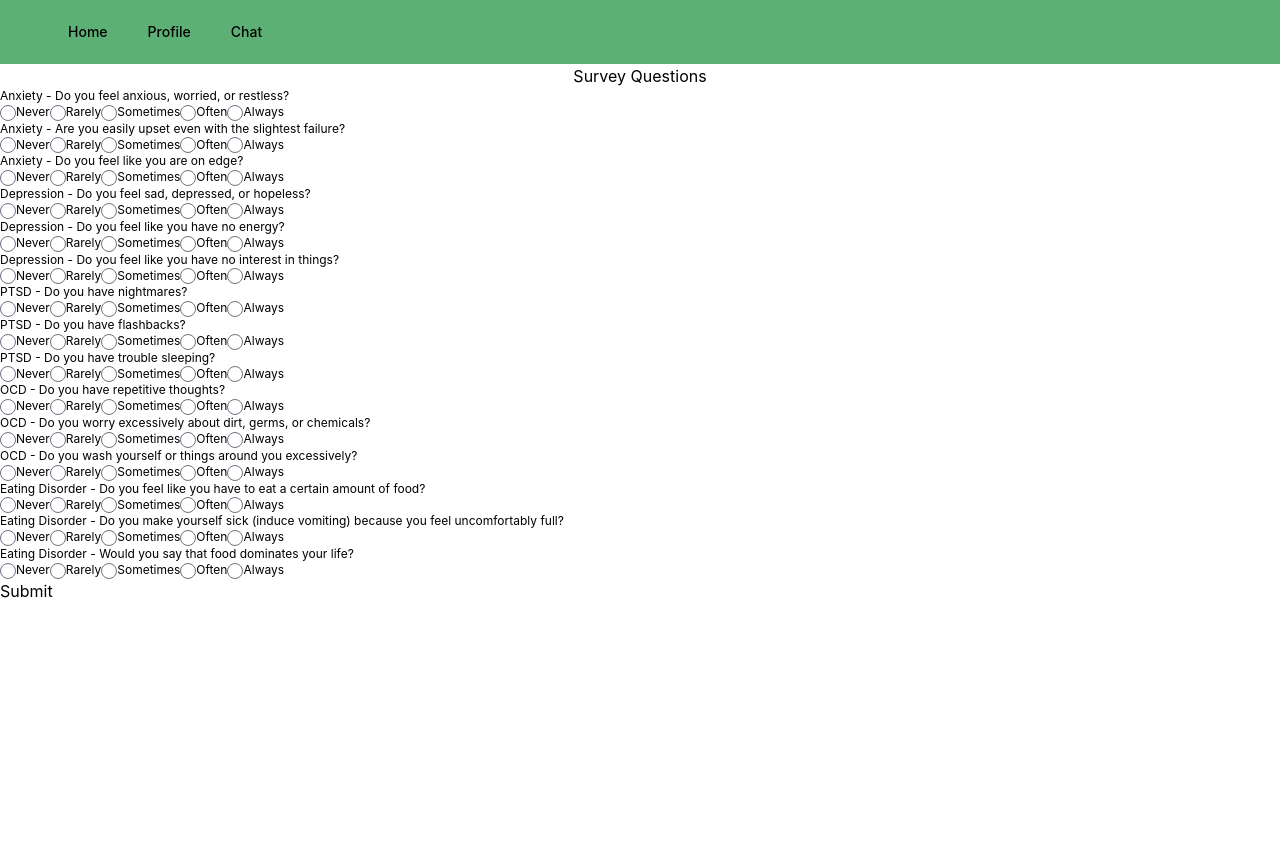
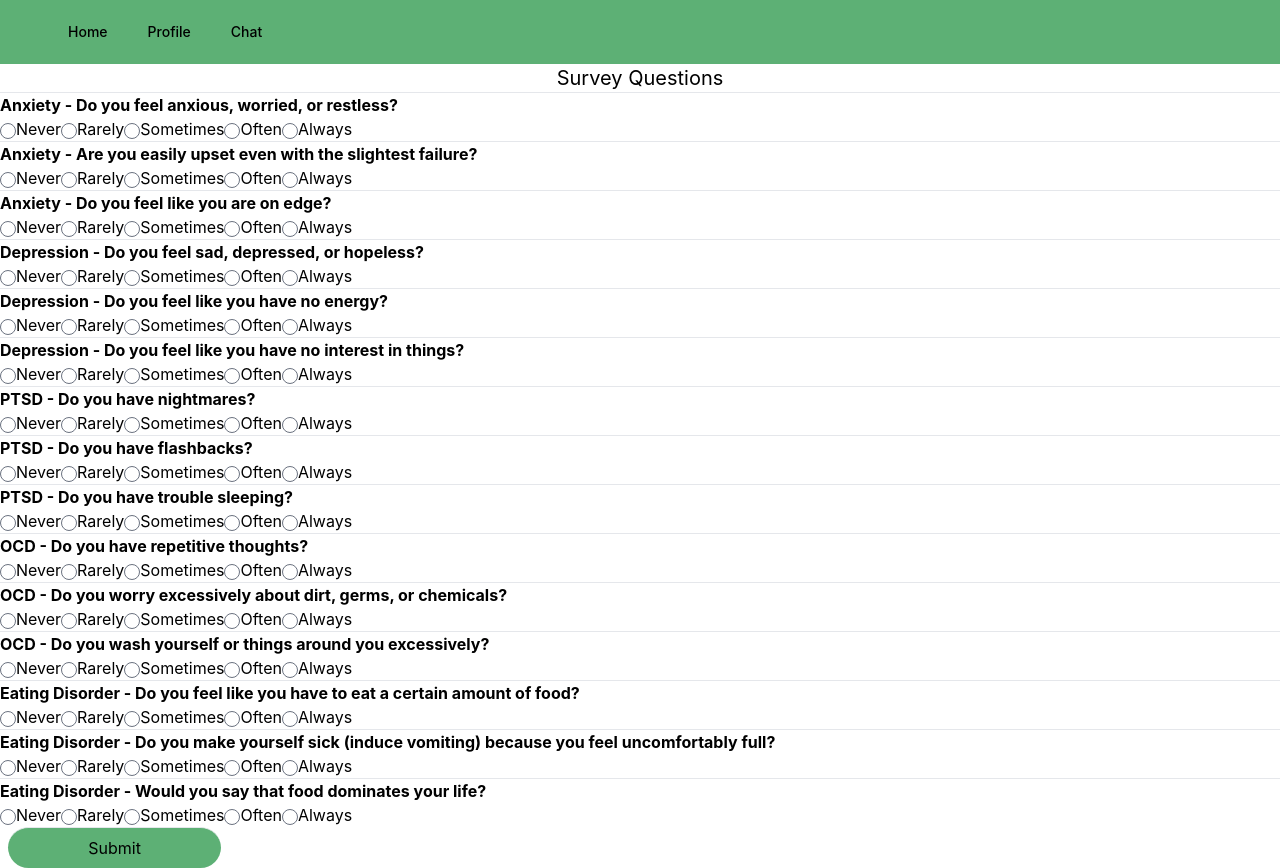
Before and after one commit to NotFastJustFurious/frontend, a React (Create React App) app: page /mainsurvey in a window 1280 px wide. Before the commit the page ends 800 px from the top, so only its background shows below. Built offline with nearby package versions, Linux system fonts and the light colour scheme.

Commit message:
edit mainsurvey.

```diff
--- a/src/component/TestSurvey.js
+++ b/src/component/TestSurvey.js
@@ -9,7 +9,7 @@ export default function Test(props) {
             question: "You cannot stop or control your worries?"
         },
     ]
-    return <div className="flex flex-col mt-4">
+    return <div className="flex flex-col mt-4 divide-y divide-furious-green">
         {
             messages.map((message) => {
                 return <div>
--- a/src/page/mainsurvey/Surveys.js
+++ b/src/page/mainsurvey/Surveys.js
@@ -56,15 +56,15 @@ export default function Survey() {
     return (
         <>
             <NavigationBar hideLoginButton></NavigationBar>
-            <div className="flex flex-col justify-center">
-                <div className="items-center text-center">
+            <div className="flex flex-col justify-center divide-y divide-gray">
+                <div className="items-center text-center text-xl">
                     Survey Questions
                 </div>
-                <form>
-                    <div className="text-xs w-full flex flex-row justify-between">
+                <form className="flex flex-col divide-y divide-gray">
+                    <div className="flex flex-col w-full justify-between">
+                        <div className="text-m font-bold w-full justify-between">
                             Anxiety - Do you feel anxious, worried, or restless?
                         </div>
-                    <div className="text-xs w-full flex flex-row justify-between">
                         <div>
                             <input
                                 type="radio"
@@ -95,10 +95,10 @@ export default function Survey() {
                         </div>
                     </div>
 
-                    <div className="text-xs w-full flex flex-row justify-between">
+                    <div className="flex flex-col text-m w-full justify-between">
+                        <div className="text-m font-bold w-full justify-between">
                             Anxiety - Are you easily upset even with the slightest failure?
                         </div>
-                    <div className="text-xs w-full flex flex-row justify-between">
                         <div>
                             <input
                                 type="radio"
@@ -129,10 +129,10 @@ export default function Survey() {
                         </div>
                     </div>
 
-                    <div className="text-xs w-full flex flex-row justify-between">
+                    <div className="text-m w-full flex flex-col justify-between">
+                        <div className="text-m font-bold w-full justify-between">
                             Anxiety - Do you feel like you are on edge?
                         </div>
-                    <div className="text-xs w-full flex flex-row justify-between">
                         <div>
                             <input
                                 type="radio"
@@ -163,10 +163,10 @@ export default function Survey() {
                         </div>
                     </div>
 
-                    <div className="text-xs w-full flex flex-row justify-between">
+                    <div className="text-m w-full flex flex-col justify-between">
+                        <div className="text-m font-bold w-full justify-between divide-y divide-gray">
                             Depression - Do you feel sad, depressed, or hopeless?
                         </div>
-                    <div className="text-xs w-full flex flex-row justify-between">
                         <div>
                             <input
                                 type="radio"
@@ -197,10 +197,10 @@ export default function Survey() {
                         </div>
                     </div>
 
-                    <div className="text-xs w-full flex flex-row justify-between">
+                    <div className="text-m w-full flex flex-col justify-between">
+                        <div className="text-m font-bold w-full flex justify-between">
                             Depression - Do you feel like you have no energy?
                         </div>
-                    <div className="text-xs w-full flex flex-row justify-between">
                         <div>
                             <input
                                 type="radio"
@@ -231,10 +231,10 @@ export default function Survey() {
                         </div>
                     </div>
 
-                    <div className="text-xs w-full flex flex-row justify-between">
+                    <div className="text-m w-full flex flex-col justify-between">
+                        <div className="text-m font-bold w-full justify-between divide-y divide-gray">
                             Depression - Do you feel like you have no interest in things?
                         </div>
-                    <div className="text-xs w-full flex flex-row justify-between">
                         <div>
                             <input
                                 type="radio"
@@ -265,10 +265,10 @@ export default function Survey() {
                         </div>
                     </div>
 
-                    <div className="text-xs w-full flex flex-row justify-between">
+                    <div className="text-m w-full flex flex-col justify-between">
+                        <div className="text-m font-bold w-full justify-between divide-y divide-gray">
                             PTSD - Do you have nightmares?
                         </div>
-                    <div className="text-xs w-full flex flex-row justify-between">
                         <div>
                             <input
                                 type="radio"
@@ -299,10 +299,10 @@ export default function Survey() {
                         </div>
                     </div>
 
-                    <div className="text-xs w-full flex flex-row justify-between">
+                    <div className="text-m w-full flex flex-col justify-between">
+                        <div className="text-m font-bold w-full justify-between divide-y divide-gray">
                             PTSD - Do you have flashbacks?
                         </div>
-                    <div className="text-xs w-full flex flex-row justify-between">
                         <div>
                             <input
                                 type="radio"
@@ -333,10 +333,10 @@ export default function Survey() {
                         </div>
                     </div>
 
-                    <div className="text-xs w-full flex flex-row justify-between">
+                    <div className="text-m w-full flex flex-col justify-between">
+                        <div className="text-m font-bold w-full justify-between divide-y divide-gray">
                             PTSD - Do you have trouble sleeping?
                         </div>
-                    <div className="text-xs w-full flex flex-row justify-between">
                         <div>
                             <input
                                 type="radio"
@@ -367,10 +367,10 @@ export default function Survey() {
                         </div>
                     </div>
 
-                    <div className="text-xs w-full flex flex-row justify-between">
+                    <div className="text-m w-full flex flex-col justify-between">
+                        <div className="text-m font-bold w-full justify-between">
                             OCD - Do you have repetitive thoughts?
                         </div>
-                    <div className="text-xs w-full flex flex-row justify-between">
                         <div>
                             <input
                                 type="radio"
@@ -401,10 +401,10 @@ export default function Survey() {
                         </div>
                     </div>
 
-                    <div className="text-xs w-full flex flex-row justify-between">
+                    <div className="text-m w-full flex flex-col justify-between">
+                        <div className="text-m font-bold w-full justify-between divide-y divide-gray">
                             OCD - Do you worry excessively about dirt, germs, or chemicals?
                         </div>
-                    <div className="text-xs w-full flex flex-row justify-between">
                         <div>
                             <input
                                 type="radio"
@@ -435,10 +435,10 @@ export default function Survey() {
                         </div>
                     </div>
 
-                    <div className="text-xs w-full flex flex-row justify-between">
+                    <div className="text-m w-full flex flex-col justify-between">
+                        <div className="text-m font-bold w-full justify-between divide-y divide-gray">
                             OCD - Do you wash yourself or things around you excessively?
                         </div>
-                    <div className="text-xs w-full flex flex-row justify-between">
                         <div>
                             <input
                                 type="radio"
@@ -469,10 +469,10 @@ export default function Survey() {
                         </div>
                     </div>
 
-                    <div className="text-xs w-full flex flex-row justify-between">
+                    <div className="text-m w-full flex flex-col justify-between">
+                        <div className="text-m font-bold w-full justify-between divide-y divide-gray">
                             Eating Disorder - Do you feel like you have to eat a certain amount of food?
                         </div>
-                    <div className="text-xs w-full flex flex-row justify-between">
                         <div>
                             <input
                                 type="radio"
@@ -503,10 +503,10 @@ export default function Survey() {
                         </div>
                     </div>
 
-                    <div className="text-xs w-full flex flex-row justify-between">
+                    <div className="text-m w-full flex flex-col justify-between">
+                        <div className="text-m font-bold w-full justify-between divide-y divide-gray">
                             Eating Disorder - Do you make yourself sick (induce vomiting) because you feel uncomfortably full?
                         </div>
-                    <div className="text-xs w-full flex flex-row justify-between">
                         <div>
                             <input
                                 type="radio"
@@ -537,10 +537,10 @@ export default function Survey() {
                         </div>
                     </div>
 
-                    <div className="text-xs w-full flex flex-row justify-between">
+                    <div className="text-m w-full flex flex-col justify-between">
+                        <div className="text-m font-bold w-full justify-between divide-y divide-gray">
                             Eating Disorder - Would you say that food dominates your life?
                         </div>
-                    <div className="text-xs w-full flex flex-row justify-between">
                         <div>
                             <input
                                 type="radio"
@@ -571,7 +571,7 @@ export default function Survey() {
                         </div>
                     </div>
 
-                    <input type="submit" value="Submit" onClick={onClick}/>
+                    <input type="submit" value="Submit" className="rounded-full w-1/6 min-h-4 py-2 px-6 ml-2 bg-furious-green" onClick={onClick}/>
                 </form>
             </div>
         </>
```
Lines whose indentation alone changed are shown as unchanged.
